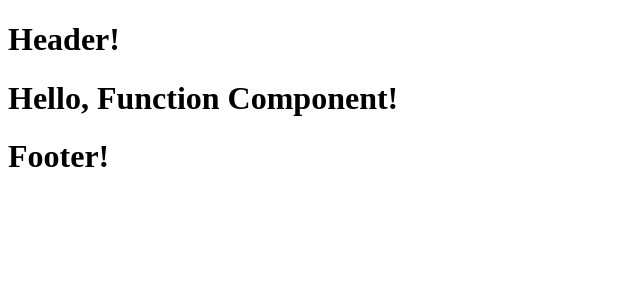
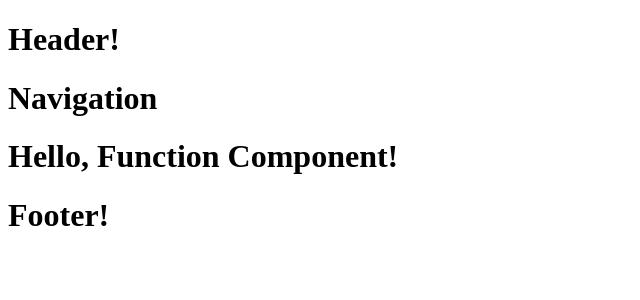
Before and after one commit to fp024/introduction-to-frontend-development-with-react-js-study, a React (Vite) app in the folder chap03/vite-react-chap03/: page / in a window 1280 px wide. Shown: the top 300 px of the page, without its empty margins (0-640 px from the left). Built offline with nearby package versions, Linux system fonts and the light colour scheme.

Commit message:
3.3.4 컴포넌트 트리 ~ p98

```diff
--- a/chap03/vite-react-chap03/src/components/Header.tsx
+++ b/chap03/vite-react-chap03/src/components/Header.tsx
@@ -1,3 +1,10 @@
+import Nav from './Nav';
+
 export default function Header() {
-  return <h1>Header!</h1>;
+  return (
+    <>
+      <h1>Header!</h1>
+      <Nav />
+    </>
+  );
 }
--- /dev/null
+++ b/chap03/vite-react-chap03/src/components/Nav.tsx
@@ -0,0 +1,3 @@
+export default function Nav() {
+  return <h1>Navigation</h1>;
+}
```
Also changed, not shown: 1 other file (tests, documents, lock files or other folders).
